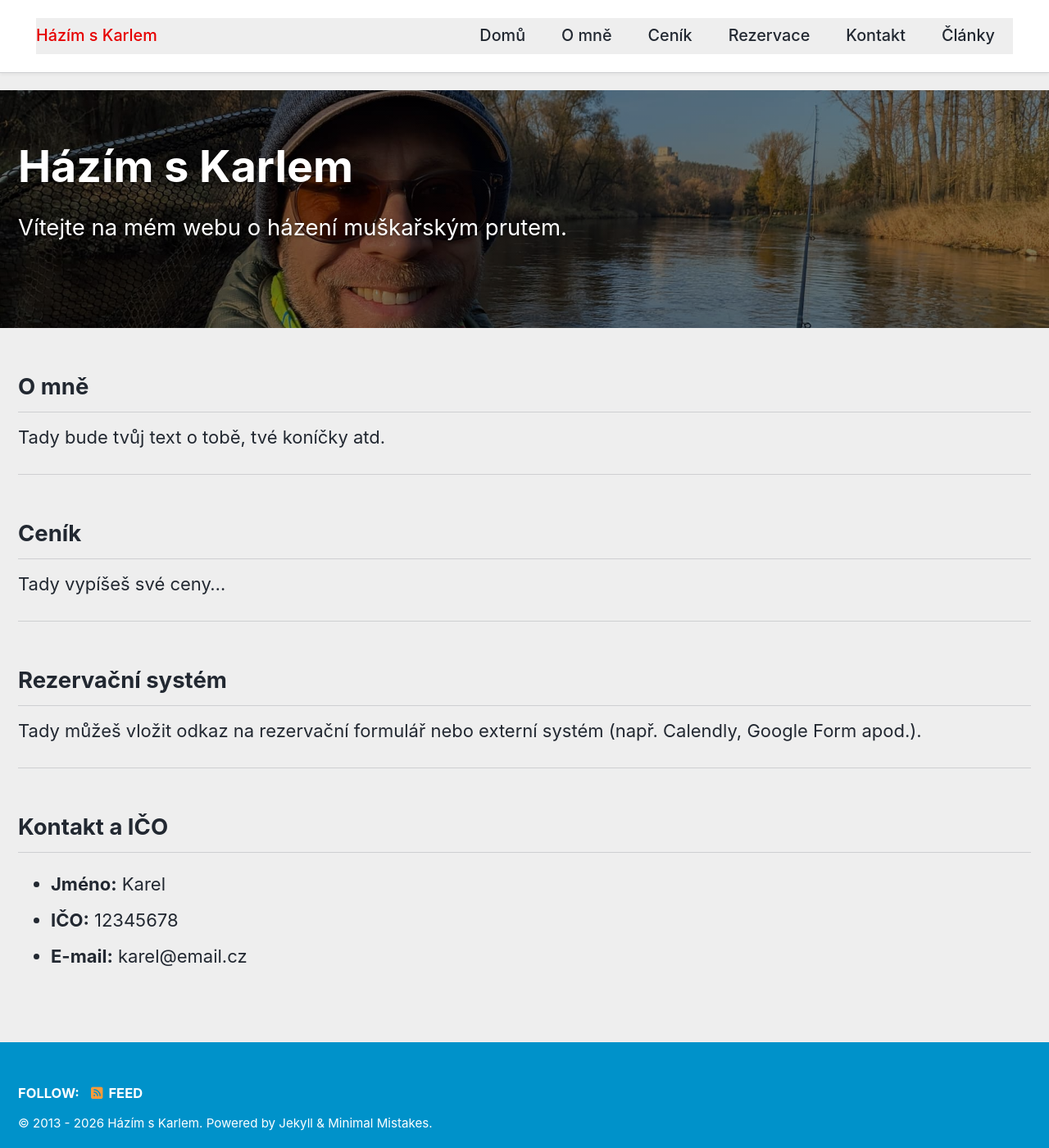
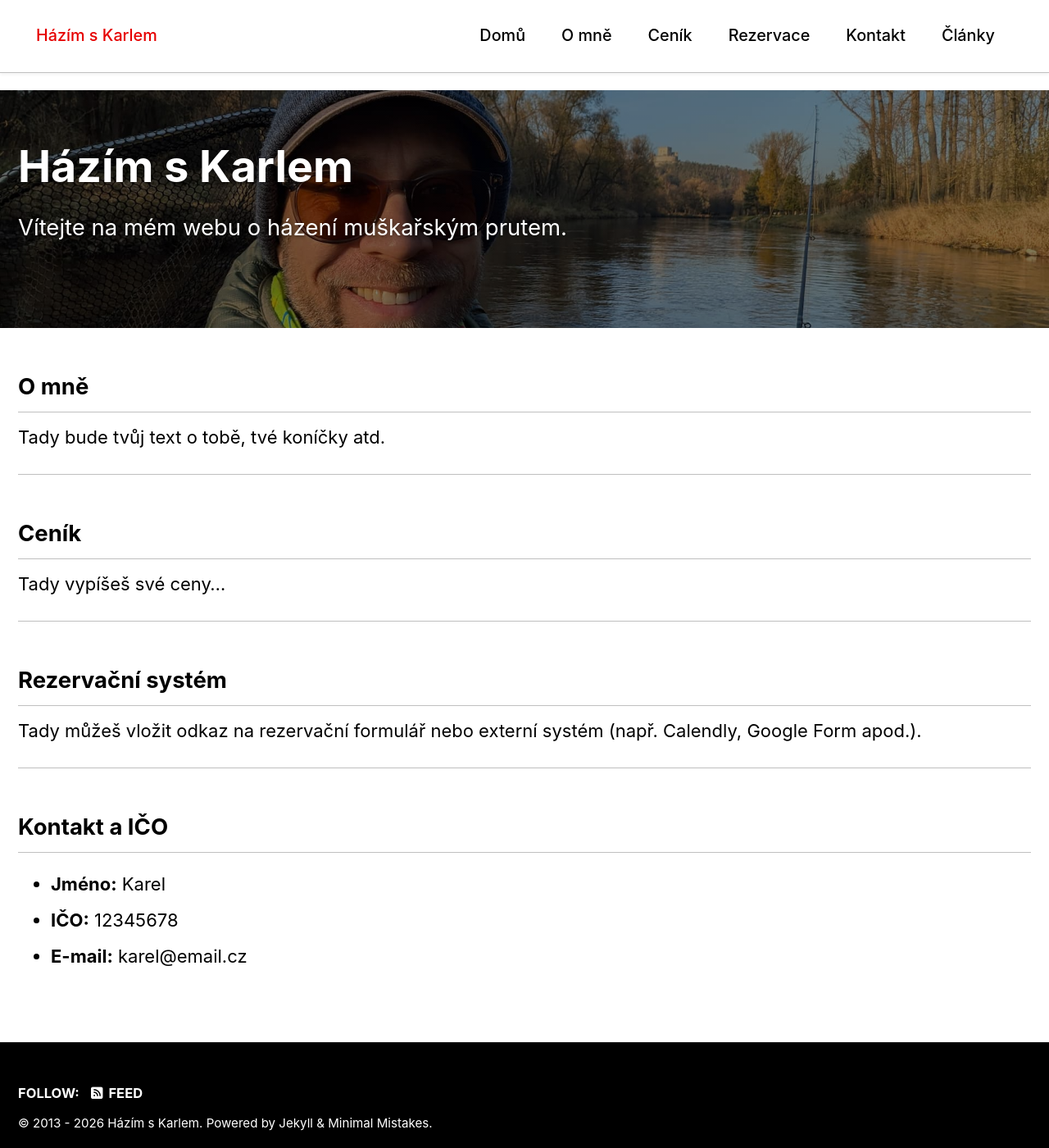
Before and after one commit to hazimskarlem/hazimskarlem.github.io, a Jekyll site: the page built from index.md, in a window 1280 px wide and 1400 px high. Shown: the whole window at 82% size. Built offline with Jekyll 4.4.1, drawn with Linux system fonts in a browser that asks for light colours; cached includes are drawn as plain includes.

Commit message:
Update _config.yml

```diff
--- a/_config.yml
+++ b/_config.yml
@@ -12,7 +12,7 @@
 
 # theme                  : "minimal-mistakes-jekyll"
 # remote_theme           : "mmistakes/minimal-mistakes"
-minimal_mistakes_skin    : "air" # "default", "aqua", "contrast", "dark", "dirt", "neon", "mint", "plum", "sunrise", "catppuccin_latte", "catppuccin_mocha"
+minimal_mistakes_skin    : "contrast" # "default", "air", "aqua", "contrast", "dark", "dirt", "neon", "mint", "plum", "sunrise", "catppuccin_latte", "catppuccin_mocha"
 
 # Site Settings
 locale                   : "en-US"
```
